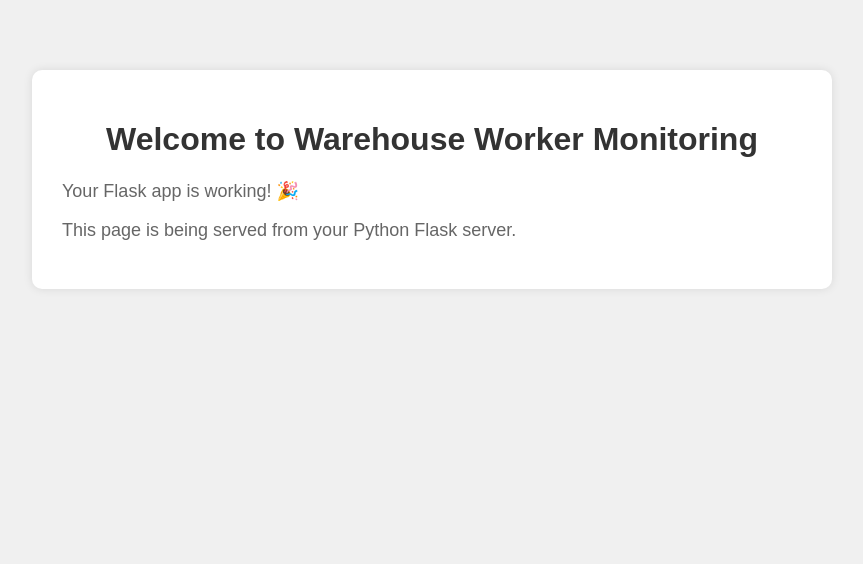
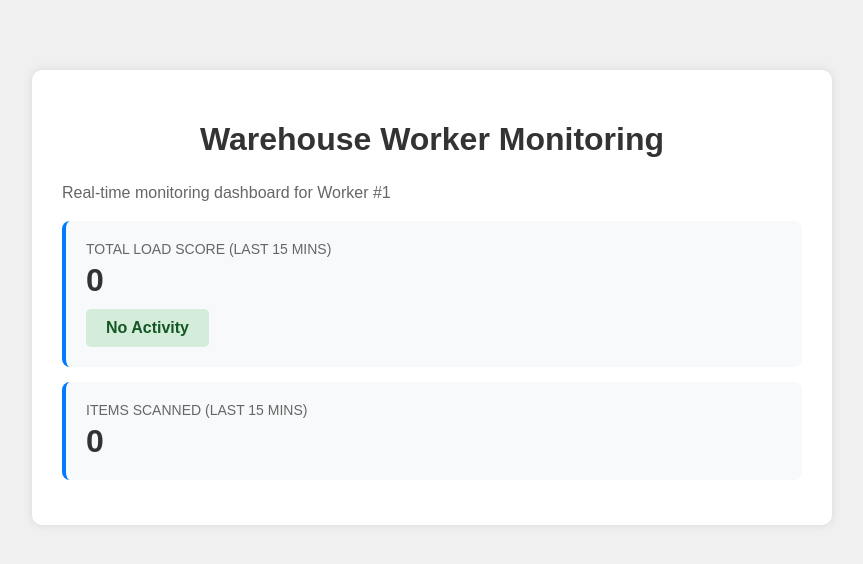
Before and after one commit to ned777/Warehouse_Worker_Monitoring, a Flask app: page /warehouse in a window 1280 px wide. Shown: the top 564 px of the page, without its empty margins (208-1071 px from the left). Run offline with Flask 3, Linux system fonts and the light colour scheme; data comes from the database, SQL or seed files in the repository.

Commit message:
Integrate worker monitoring data with web dashboard

```diff
--- a/app/app.py
+++ b/app/app.py
@@ -1,11 +1,13 @@
 from flask import Flask, jsonify, render_template
-import monitor
+from monitor import get_worker_stats
 
 app = Flask(__name__)
 
 @app.route("/warehouse")
 def index():
-    return render_template("index.html")
+    # Get monitoring data for worker 1
+    worker_data = get_worker_stats(worker_id=1)
+    return render_template("index.html", worker=worker_data)
 
 if __name__ == "__main__":
     app.run(debug=True) #Start server only when run directly
--- a/app/monitor.py
+++ b/app/monitor.py
@@ -1,12 +1,10 @@
 from database import get_connection
 from datetime import datetime, timedelta
 
-def main():
-
+def get_worker_stats(worker_id=1):
+    """Get monitoring statistics for a worker. Returns a dictionary."""
     conn = get_connection()
     cursor = conn.cursor()
-
-    worker_id = 1
 
     # Time window: last 15 minutes
     time_window = (datetime.now() - timedelta(minutes=15)).strftime("%Y-%m-%d %H:%M:%S")
@@ -34,10 +32,22 @@ def main():
     # Calculate the total scale score within 15 minutes
     total_load_within_15mins = sum(scale)
 
-    print("Scale values:", scale)
-    print("Total scale score within 15 mins:", total_load_within_15mins)
+    conn.close()
 
-    conn.close()
+    # Return data as dictionary
+    return {
+        'worker_id': worker_id,
+        'scale_values': scale,
+        'total_load': total_load_within_15mins,
+        'scan_count': len(scale)
+    }
+
+def main():
+    """Print monitoring stats to console"""
+    stats = get_worker_stats(worker_id=1)
+
+    print("Scale values:", stats['scale_values'])
+    print("Total scale score within 15 mins:", stats['total_load'])
 
 if __name__ == "__main__":
     print("Scanning now")
--- a/app/templates/index.html
+++ b/app/templates/index.html
@@ -20,17 +20,93 @@
             border-radius: 10px;
             box-shadow: 0 0 10px rgba(0,0,0,0.1);
         }
+        .stat-box {
+            background-color: #f8f9fa;
+            padding: 20px;
+            margin: 15px 0;
+            border-radius: 8px;
+            border-left: 4px solid #007bff;
+        }
+        .stat-label {
+            font-size: 14px;
+            color: #666;
+            text-transform: uppercase;
+            margin-bottom: 5px;
+        }
+        .stat-value {
+            font-size: 32px;
+            font-weight: bold;
+            color: #333;
+        }
+        .load-indicator {
+            padding: 10px 20px;
+            border-radius: 5px;
+            display: inline-block;
+            margin-top: 10px;
+            font-weight: bold;
+        }
+        .load-low {
+            background-color: #d4edda;
+            color: #155724;
+        }
+        .load-medium {
+            background-color: #fff3cd;
+            color: #856404;
+        }
+        .load-high {
+            background-color: #f8d7da;
+            color: #721c24;
+        }
         p {
-            font-size: 18px;
+            font-size: 16px;
             color: #666;
+            line-height: 1.6;
         }
     </style>
 </head>
 <body>
     <div class="container">
-        <h1>Welcome to Warehouse Worker Monitoring</h1>
-        <p>Your Flask app is working! 🎉</p>
-        <p>This page is being served from your Python Flask server.</p>
+        <h1>Warehouse Worker Monitoring</h1>
+        <p>Real-time monitoring dashboard for Worker #{{ worker.worker_id }}</p>
+
+        <div class="stat-box">
+            <div class="stat-label">Total Load Score (Last 15 mins)</div>
+            <div class="stat-value">{{ worker.total_load }}</div>
+            {% if worker.total_load == 0 %}
+                <div class="load-indicator load-low">No Activity</div>
+            {% elif worker.total_load < 10 %}
+                <div class="load-indicator load-low">Light Load</div>
+            {% elif worker.total_load < 20 %}
+                <div class="load-indicator load-medium">Medium Load</div>
+            {% else %}
+                <div class="load-indicator load-high">Heavy Load</div>
+            {% endif %}
+        </div>
+
+        <div class="stat-box">
+            <div class="stat-label">Items Scanned (Last 15 mins)</div>
+            <div class="stat-value">{{ worker.scan_count }}</div>
+        </div>
+
+        {% if worker.scale_values %}
+        <div class="stat-box">
+            <div class="stat-label">Recent Scan Weights</div>
+            <p>
+                {% for scale in worker.scale_values %}
+                    {% if scale == 4 %}
+                        <span style="color: #dc3545; font-weight: bold;">Overload</span>
+                    {% elif scale == 3 %}
+                        <span style="color: #ffc107; font-weight: bold;">Heavy</span>
+                    {% elif scale == 2 %}
+                        <span style="color: #17a2b8;">Medium</span>
+                    {% else %}
+                        <span style="color: #28a745;">Light</span>
+                    {% endif %}
+                    {% if not loop.last %} | {% endif %}
+                {% endfor %}
+            </p>
+        </div>
+        {% endif %}
     </div>
 </body>
 </html>
```
